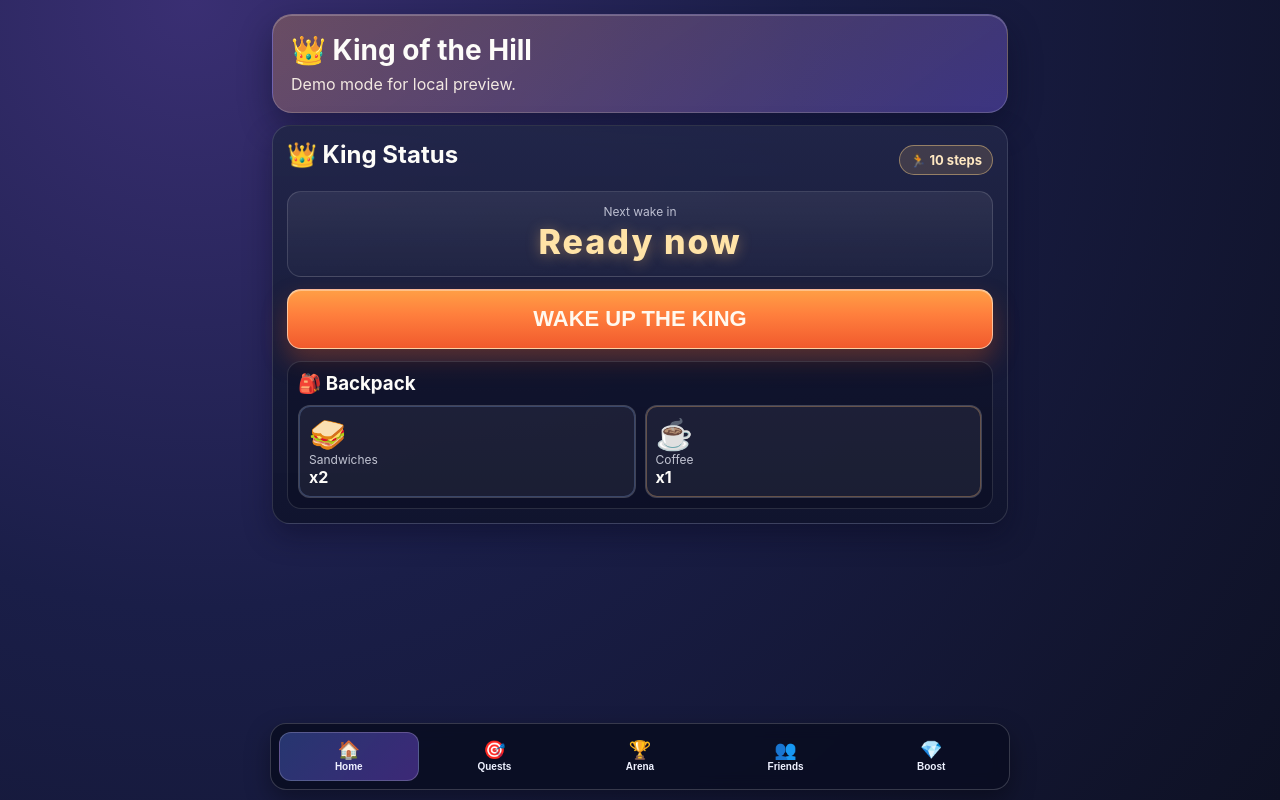
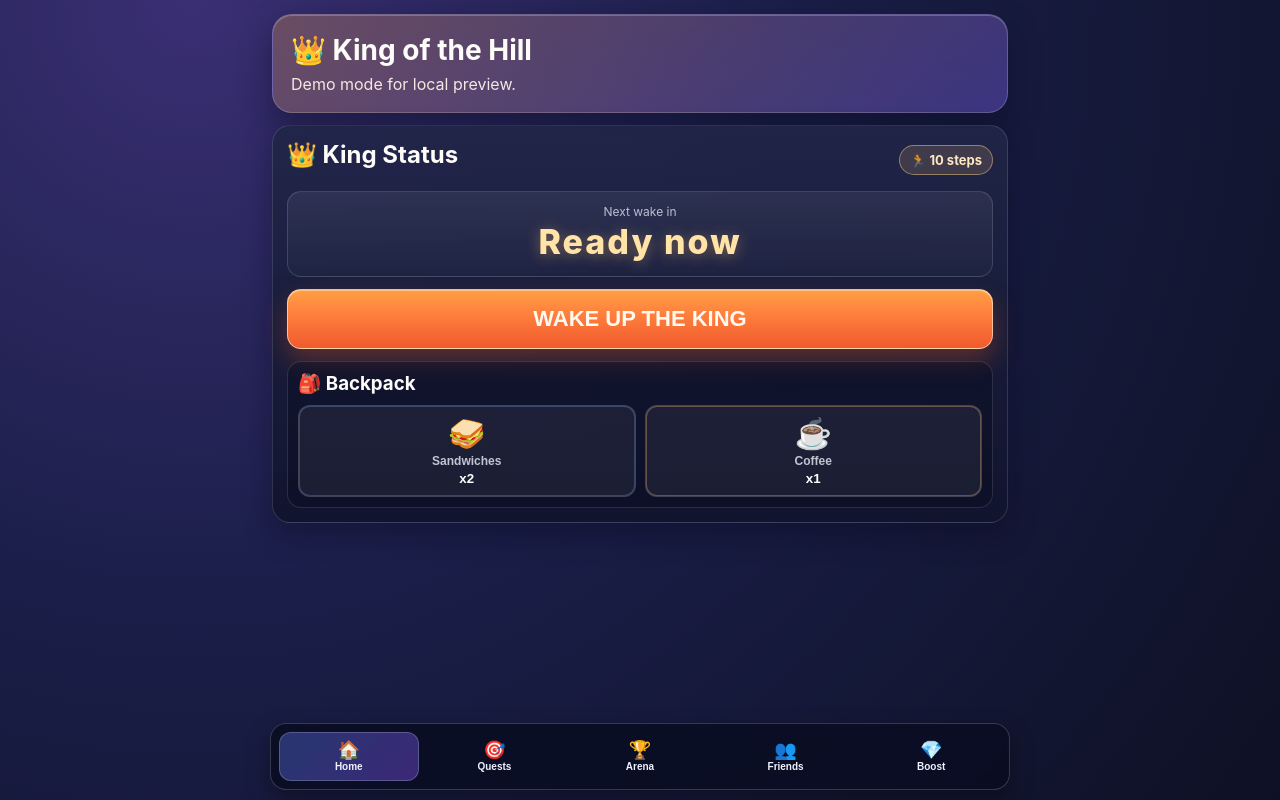
Before and after one commit to vvmspace/koth_codex, a React (Vite) app in the folder web/: page / in a window 1280 px wide. Built offline with nearby package versions, Linux system fonts and the light colour scheme.

Commit message:
Fix item tap/hold actions for sandwiches and coffee

```diff
--- a/web/src/app/App.tsx
+++ b/web/src/app/App.tsx
@@ -149,6 +149,23 @@ export function App() {
     await load();
   };
 
+  const useItem = async (itemKey: 'sandwiches' | 'coffee', mode: 'tap' | 'hold') => {
+    if (isDemoMode) {
+      setInventory((prev: any) => ({
+        ...prev,
+        [itemKey]: Math.max(0, Number(prev?.[itemKey] || 0) - 1),
+        steps: Number(prev?.steps || 0) + (mode === 'hold' ? 2 : 1)
+      }));
+      return;
+    }
+
+    await api('/items/use', {
+      method: 'POST',
+      body: JSON.stringify({ item_key: itemKey, mode })
+    });
+    await load();
+  };
+
   return (
     <div className="container">
       <header className="hero">
@@ -159,7 +176,15 @@ export function App() {
       {error && <p className="small">{error}</p>}
 
       <main>
-        {tab === 'home' && <Home inventory={inventory} onWake={wake} lang={lang} isLoadingUser={isLoadingUser} />}
+        {tab === 'home' && (
+          <Home
+            inventory={inventory}
+            onWake={wake}
+            onUseItem={useItem}
+            lang={lang}
+            isLoadingUser={isLoadingUser}
+          />
+        )}
         {tab === 'missions' && <Missions data={missions} onComplete={completeMission} lang={lang} />}
         {tab === 'leaderboard' && <Leaderboard data={leaderboard} lang={lang} />}
         {tab === 'referral' && <Referral user={user} lang={lang} />}
--- a/web/src/app/screens/Home.tsx
+++ b/web/src/app/screens/Home.tsx
@@ -4,6 +4,7 @@ import { t, type SupportedLanguage } from '../i18n';
 type Props = {
   inventory: any;
   onWake: () => Promise<void>;
+  onUseItem: (itemKey: 'sandwiches' | 'coffee', mode: 'tap' | 'hold') => Promise<void>;
   lang: SupportedLanguage;
   isLoadingUser?: boolean;
 };
@@ -55,8 +56,11 @@ const buildBackpack = (inventory: any, lang: SupportedLanguage): BackpackItem[]
   return allItems.filter((item) => item.amount > 0);
 };
 
-export function Home({ inventory, onWake, lang, isLoadingUser = false }: Props) {
+const HOLD_DELAY_MS = 550;
+
+export function Home({ inventory, onWake, onUseItem, lang, isLoadingUser = false }: Props) {
   const [now, setNow] = useState(Date.now());
+  const [itemActionText, setItemActionText] = useState<string>('');
 
   useEffect(() => {
     const timer = window.setInterval(() => {
@@ -73,6 +77,12 @@ export function Home({ inventory, onWake, lang, isLoadingUser = false }: Props)
   const timer = useMemo(() => formatCountdown(next, now, lang), [next, now, lang]);
 
   const backpack = useMemo(() => buildBackpack(inventory, lang), [inventory, lang]);
+
+  const runItemAction = async (itemKey: 'sandwiches' | 'coffee', mode: 'tap' | 'hold') => {
+    await onUseItem(itemKey, mode);
+    const actionName = mode === 'hold' ? 'hold' : 'tap';
+    setItemActionText(`${itemKey}: ${actionName}`);
+  };
 
   return (
     <div className="game-panel card">
@@ -102,13 +112,49 @@ export function Home({ inventory, onWake, lang, isLoadingUser = false }: Props)
           <>
             <div className="backpack-grid">
               {backpack.map((item) => (
-                <div key={item.key} className={`item-slot ${item.rarity}`}>
+                <button
+                  key={item.key}
+                  type="button"
+                  className={`item-slot ${item.rarity}`}
+                  onClick={(event) => {
+                    if (event.currentTarget.dataset.holdTriggered === 'true') {
+                      event.currentTarget.dataset.holdTriggered = 'false';
+                      return;
+                    }
+                    void runItemAction(item.key, 'tap');
+                  }}
+                  onPointerDown={(event) => {
+                    if (disabled) return;
+                    const element = event.currentTarget;
+                    const holdTimeout = window.setTimeout(() => {
+                      element.dataset.holdTriggered = 'true';
+                      void runItemAction(item.key, 'hold');
+                    }, HOLD_DELAY_MS);
+
+                    element.dataset.holdTriggered = 'false';
+                    element.dataset.holdTimeout = String(holdTimeout);
+                  }}
+                  onPointerUp={(event) => {
+                    const timeoutId = Number(event.currentTarget.dataset.holdTimeout || 0);
+                    if (timeoutId) {
+                      window.clearTimeout(timeoutId);
+                    }
+                  }}
+                  onPointerLeave={(event) => {
+                    const timeoutId = Number(event.currentTarget.dataset.holdTimeout || 0);
+                    if (timeoutId) {
+                      window.clearTimeout(timeoutId);
+                    }
+                  }}
+                  disabled={disabled}
+                >
                   <span className="item-icon" aria-hidden="true">{item.icon}</span>
                   <span className="item-name">{item.label}</span>
                   <strong>x{item.amount}</strong>
-                </div>
+                </button>
               ))}
             </div>
+            {itemActionText ? <p className="small">{itemActionText}</p> : null}
           </>
         )}
       </div>
```
Also changed, not shown: 1 other file (tests, documents, lock files or other folders).
